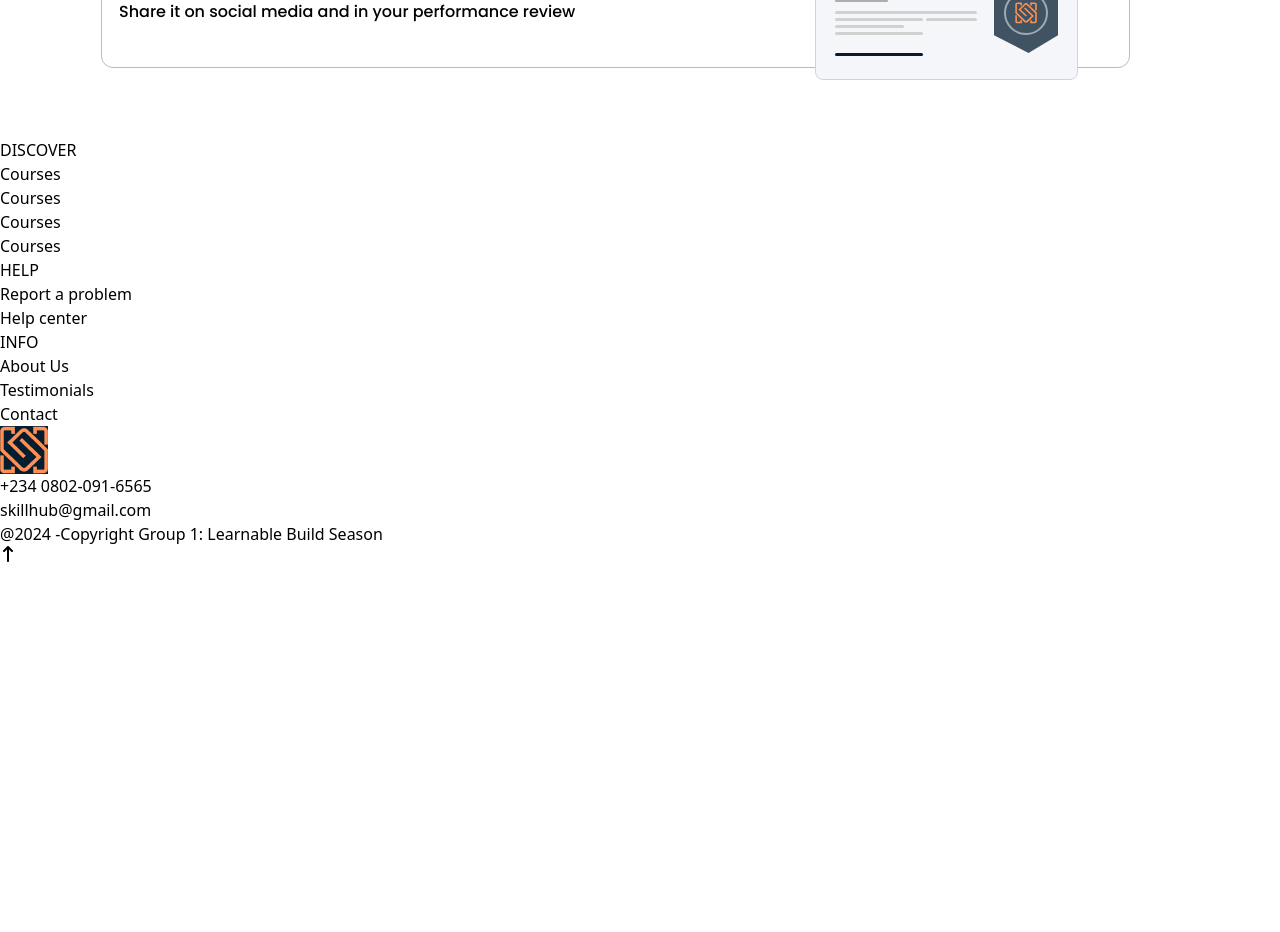
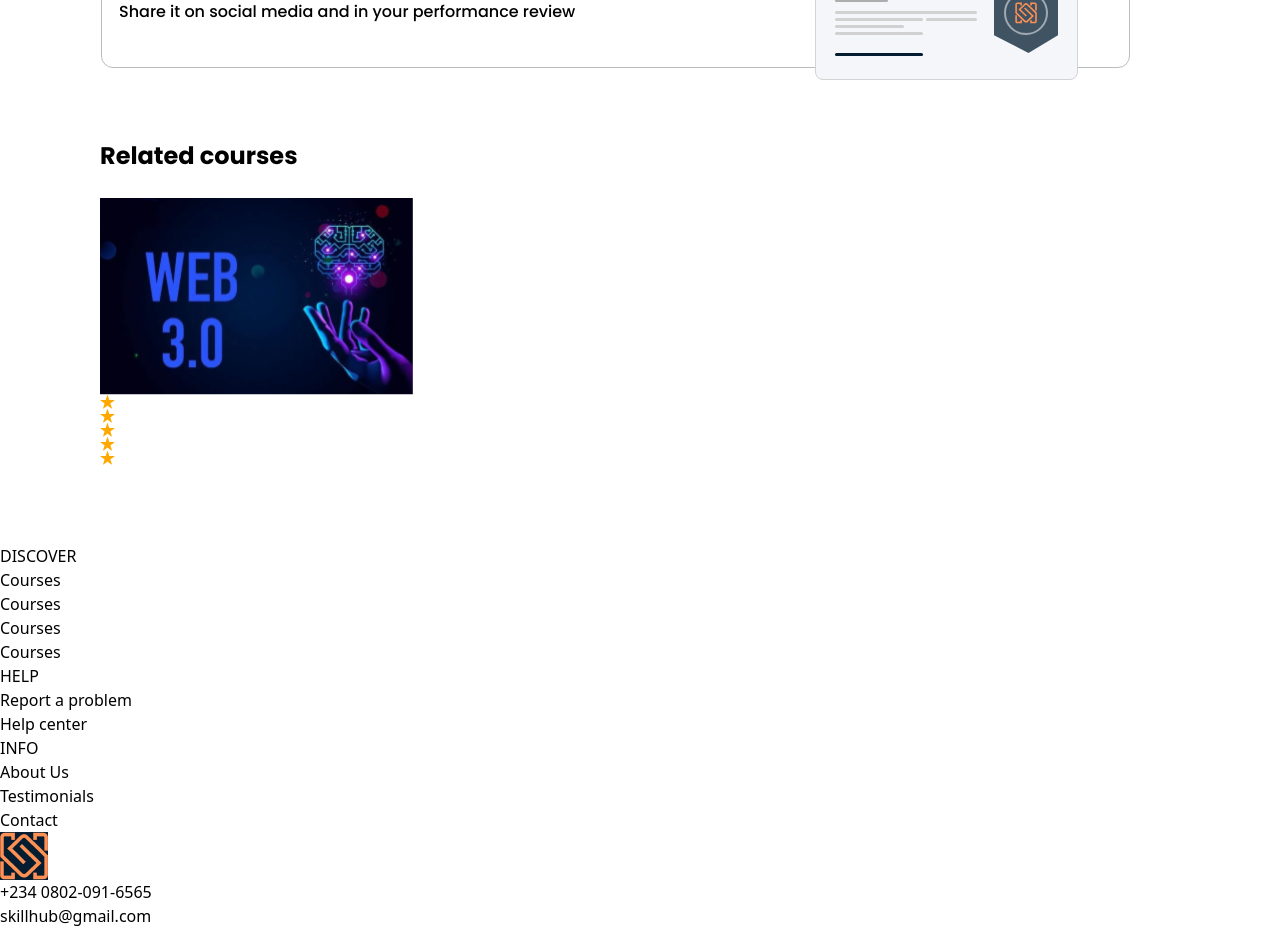
Before and after one commit to GenesysLearnable/LMS-A-FE-1, a React (Vite) app: page /course in a window 1280 px wide. Shown: the part 1680-2612 px from the top of the page. Before the commit the page ends 2242 px from the top, so only its background shows below. Built offline with nearby package versions, Linux system fonts and the light colour scheme.

Commit message:
Working on Related Courses

```diff
--- /dev/null
+++ b/src/Components/Courses/RelatedCourses.jsx
@@ -0,0 +1,16 @@
+import RecommendedCourse from './RecommendedCourse';
+import Style from './RelatedCourses.module.css';
+
+const RelatedCourses = function () {
+  return (
+    <div className={Style.header}>
+      <h2>Related courses</h2>
+
+      <div>
+        <RecommendedCourse />
+      </div>
+    </div>
+  );
+};
+
+export default RelatedCourses;
--- /dev/null
+++ b/src/Components/Courses/RelatedCourses.module.css
@@ -0,0 +1,10 @@
+.header {
+  width: 921px;
+  margin-left: 100px;
+  margin-bottom: 79.1px;
+}
+
+.header h2 {
+  font: 700 24px/36px Poppins;
+  margin-bottom: 24px;
+}
--- a/src/Pages/CoursePage.jsx
+++ b/src/Pages/CoursePage.jsx
@@ -3,6 +3,7 @@ import ClassLessons from '../Components/Courses/ClassLessons';
 import CourseKeyInfo from '../Components/Courses/CourseKeyInfo';
 import CourseRequirements from '../Components/Courses/CourseRequirements';
 import LearnInfo from '../Components/Courses/LearnInfo';
+import RelatedCourses from '../Components/Courses/RelatedCourses';
 
 const CoursePage = () => {
   return (
@@ -12,6 +13,7 @@ const CoursePage = () => {
       <ClassLessons />
       <CourseRequirements />
       <CareerCertificate />
+      <RelatedCourses />
     </>
   );
 };
```
Also changed, not shown: src/Images/Courses/How-Web-3.0-will-Impact-Businesses.svg (added).
